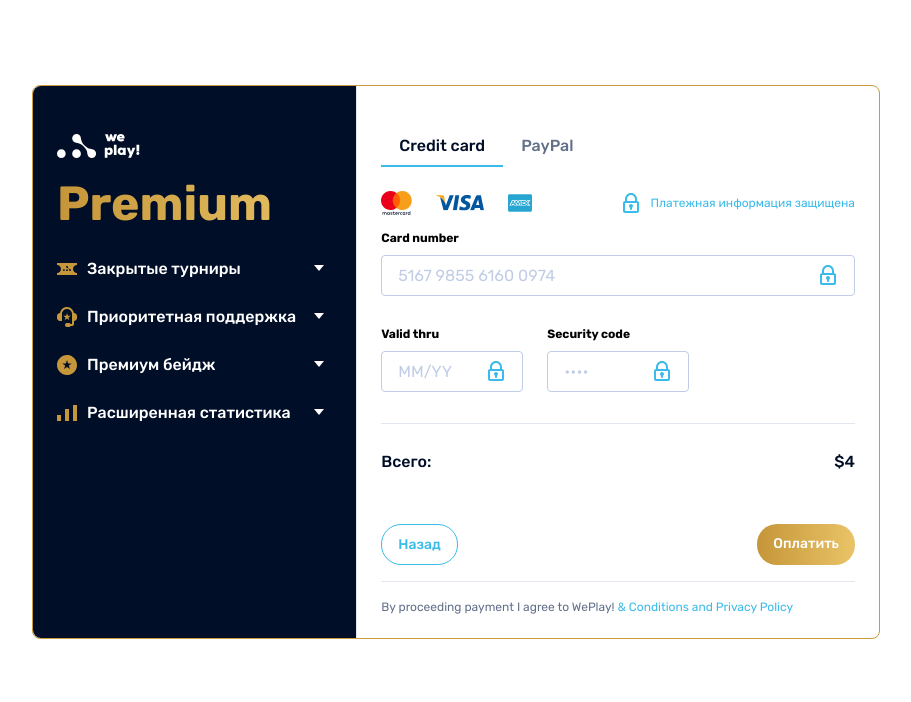
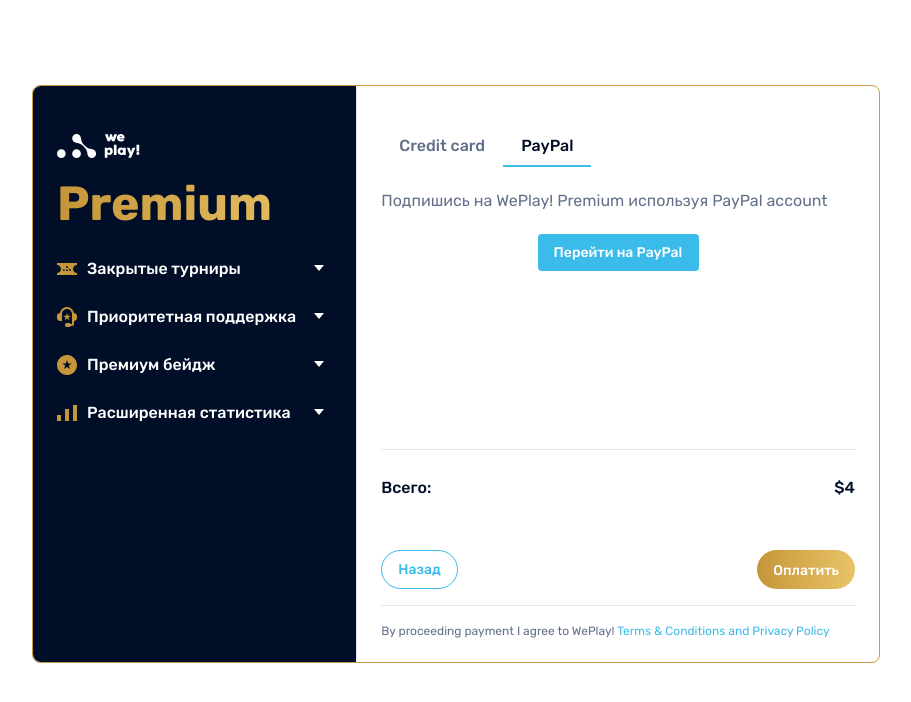
Before and after one commit to KladochnyiVolodymyr/we-play, a Vue app: page / in a window 1280 px wide. Both pictures are taken after a click on the item "PayPal". Shown: the top 702 px of the page, without its empty margins (184-1095 px from the left). Built offline with nearby package versions, Linux system fonts and the light colour scheme.

Commit message:
added pay pal tab

```diff
--- a/src/components/AppPayment.vue
+++ b/src/components/AppPayment.vue
@@ -1,12 +1,21 @@
 <template>
   <div class="payment">
     <ul class="payment-switch">
-      <li class="payment-switch__item is-active">Credit card</li>
-      <li class="payment-switch__item">PayPal</li>
+      <li
+        @click="setActive('credit-card')"
+        :class="['payment-switch__item',{ 'is-active': isActive('credit-card') }]"
+      >Credit card</li>
+      <li
+        @click="setActive('pay-pal')"
+        :class="['payment-switch__item',{ 'is-active': isActive('pay-pal') }]"
+      >PayPal</li>
     </ul>
     <div class="payment-content">
-      <div class="payment-content__tab">
+      <div class="payment-content__tab" :class="{ 'is-active': isActive('credit-card') }">
         <CreditCardTab />
+      </div>
+      <div class="payment-content__tab" :class="{ 'is-active': isActive('pay-pal') }">
+        <PayPalTab />
       </div>
     </div>
     <div class="payment-footer">
@@ -22,15 +31,31 @@
     <div class="payment__agree">
       <p>
         By proceeding payment I agree to WePlay!
-        <a href="#">& Conditions and Privacy Policy</a>
+        <a href="#">Terms & Conditions and Privacy Policy</a>
       </p>
     </div>
   </div>
 </template>
 <script>
 import CreditCardTab from "../components/CreditCardTab.vue";
+import PayPalTab from "../components/PayPalTab.vue";
 import Button from "../components/Button.vue";
-export default { components: { CreditCardTab, Button } };
+export default {
+  components: { CreditCardTab, Button, PayPalTab },
+  data() {
+    return {
+      activeTab: "credit-card"
+    };
+  },
+  methods: {
+    setActive(tabMenu) {
+      this.activeTab = tabMenu;
+    },
+    isActive(tabMenu) {
+      return this.activeTab === tabMenu;
+    }
+  }
+};
 </script>
 <style lang="scss" scoped>
 .payment {
@@ -49,6 +74,15 @@
       &.is-active {
         color: $general-black;
         border-bottom: 2px solid $blue-color;
+      }
+    }
+  }
+  &-content {
+    &__tab {
+      min-height: 258px;
+      display: none;
+      &.is-active {
+        display: block;
       }
     }
   }
--- a/src/components/Button.vue
+++ b/src/components/Button.vue
@@ -16,7 +16,7 @@
 </script>
 <style lang="scss" scoped>
 .button {
-  padding: 11px 16px;
+  padding: 10px 16px;
   font-size: 14px;
   @include rubik-med;
   border-radius: 20px;
@@ -29,8 +29,12 @@
   &_success {
     background: linear-gradient(90deg, #c59639 0%, #e9c467 100%);
     color: #fff;
+    padding: 12px 16px 9px;
   }
   &_primary {
+    background-color: $blue-color;
+    border-radius: 4px;
+    color: #fff;
   }
 }
 </style>
--- /dev/null
+++ b/src/components/PayPalTab.vue
@@ -0,0 +1,30 @@
+<template>
+  <div class="pay-pal">
+    <p class="pay-pal__text">Подпишись на WePlay! Premium используя PayPal account</p>
+    <div class="pay-pal__btn">
+      <Button type-btn="primary" btn-text="Перейти на PayPal" />
+    </div>
+  </div>
+</template>
+<script>
+import Button from "../components/Button.vue";
+export default {
+  components: {
+    Button
+  }
+};
+</script>
+<style lang="scss" scoped>
+.pay-pal {
+  &__text {
+    @include rubik-reg;
+    font-size: 16px;
+    color: $grey-color;
+    margin-bottom: 24px;
+  }
+  &__btn {
+    width: 161px;
+    margin: 0 auto;
+  }
+}
+</style>
```
